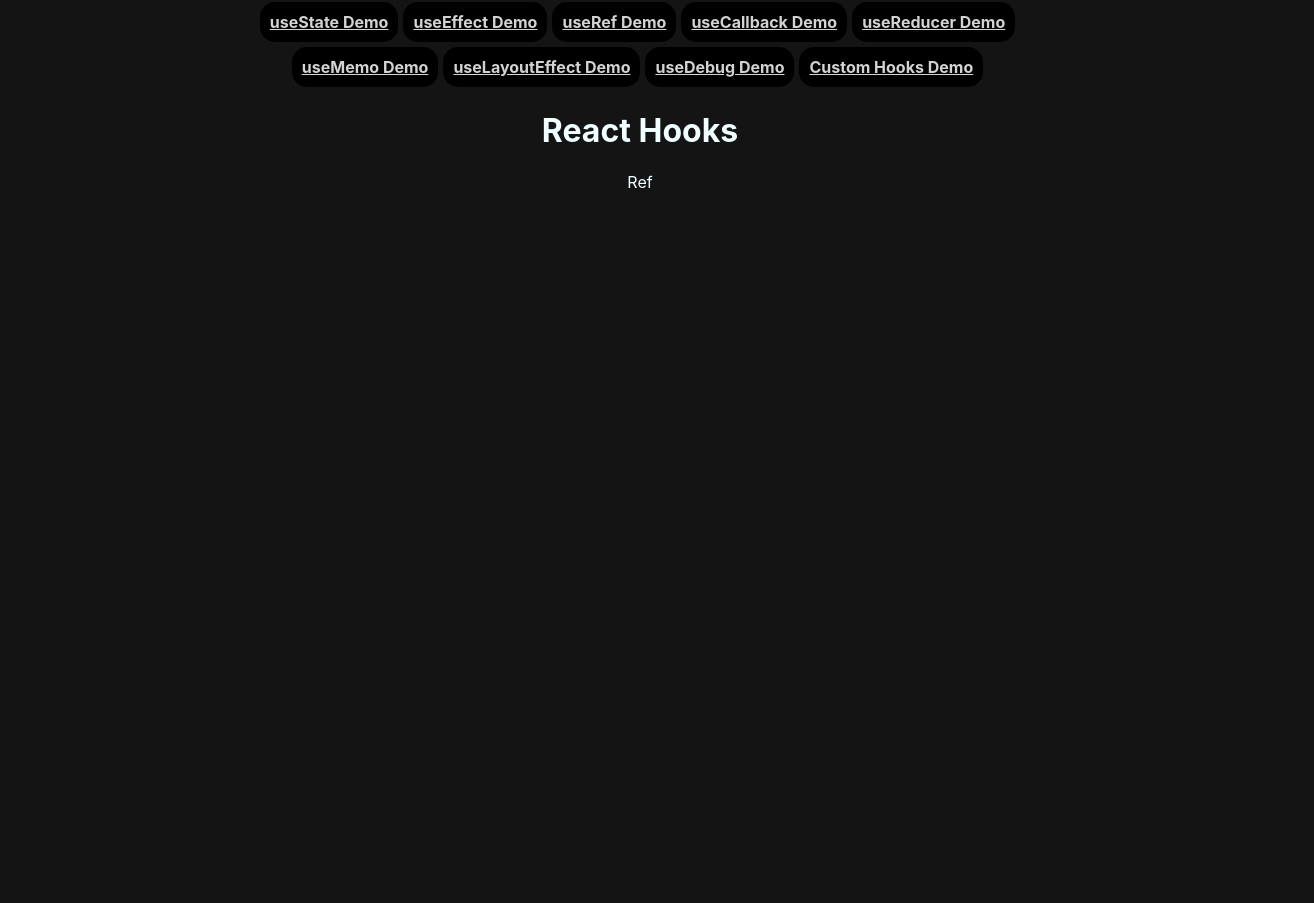
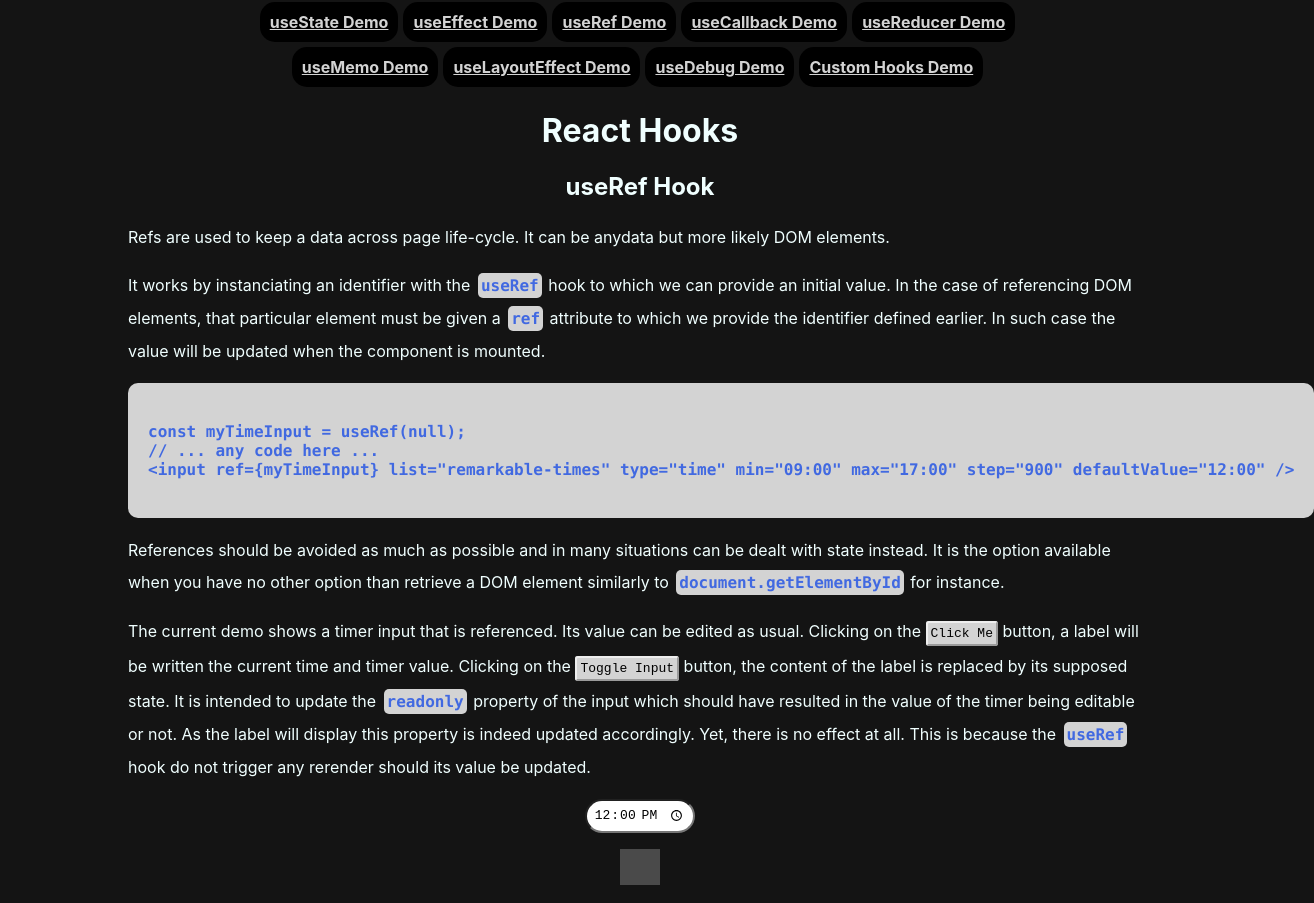
Before and after one commit to UchiTesting/UT-React-Hooks, a React (Create React App) app: page /use-ref in a window 1280 px wide. Shown: the top 903 px of the page, 1314 px wide, since content can reach past the window. Before the commit the page ends 800 px from the top, so only its background shows below. Built offline with nearby package versions, Linux system fonts and the light colour scheme.

Commit message:
Implemented UseRefDemo

```diff
--- a/src/components/UseRefDemo.jsx
+++ b/src/components/UseRefDemo.jsx
@@ -1,5 +1,55 @@
+import { useRef } from "react";
+
 const UseRefDemo = () => {
-    return <div>Ref</div>
+
+    const myReffedOutput = useRef(null);
+    const myTimeInput = useRef(null);
+
+    const handleClick = () => {
+        const st = myTimeInput.current.value;
+        myReffedOutput.current.textContent = `${new Date()} => ${st}`
+
+    }
+
+    const toggleTimeInput = (e) => {
+        e.preventDefault();
+        const timer = myTimeInput.current;
+        const enabled = timer.readonly;
+        const { value } = timer;
+
+        myTimeInput.current.readonly = !enabled;
+        myReffedOutput.current.textContent = `Time input => ${(enabled) ? "Enabled" : "Disabled"}.\nValue => ${value}`;
+    }
+
+    return (<div>
+        <h2>useRef Hook</h2>
+        <p>Refs are used to keep a data  across page life-cycle. It can be anydata but more likely DOM elements.</p>
+        <p>It works by instanciating an identifier with the <code>useRef</code> hook to which we can provide an initial value. In the case of referencing DOM elements, that particular element must be given a <code>ref</code> attribute to which we provide the identifier defined earlier. In such case the value will be updated when the component is mounted.</p>
+
+        <pre><code>{`
+const myTimeInput = useRef(null);
+// ... any code here ...
+<input ref={myTimeInput} list="remarkable-times" type="time" min="09:00" max="17:00" step="900" defaultValue="12:00" />
+            `}</code></pre>
+
+        <p>References should be avoided as much as possible and in many situations can be dealt with state instead. It is the option available when you have no other option than retrieve a DOM element similarly to <code>document.getElementById</code> for instance.</p>
+        <p>The current demo shows a timer input that is referenced. Its value can be edited as usual. Clicking on the <kbd>Click Me</kbd> button, a label will be written the current time and timer value. Clicking on the <kbd>Toggle Input</kbd> button, the content of the label is replaced by its supposed state. It is intended to update the <code>readonly</code> property of the input which should have resulted in the value of the timer being editable or not. As the label will display this property is indeed updated accordingly. Yet, there is no effect at all. This is because the <code>useRef</code> hook do not trigger any rerender should its value be updated.</p>
+
+        <input ref={myTimeInput} className="big-clock" list="remarkable-times" type="time" min="09:00" max="17:00" step="900" defaultValue="12:00" />
+        <div>
+            <p ref={myReffedOutput} className="output"></p>
+        </div>
+        <button onClick={handleClick}>Click me</button>
+        <button onClick={toggleTimeInput}>Toggle Input</button>
+
+        <datalist id="remarkable-times">
+            <option value="09:00" />
+            <option value="10:30" />
+            <option value="13:45" />
+            <option value="15:15" />
+            <option value="16:30" />
+        </datalist>
+    </div>);
 }
 
 export default UseRefDemo;
```
